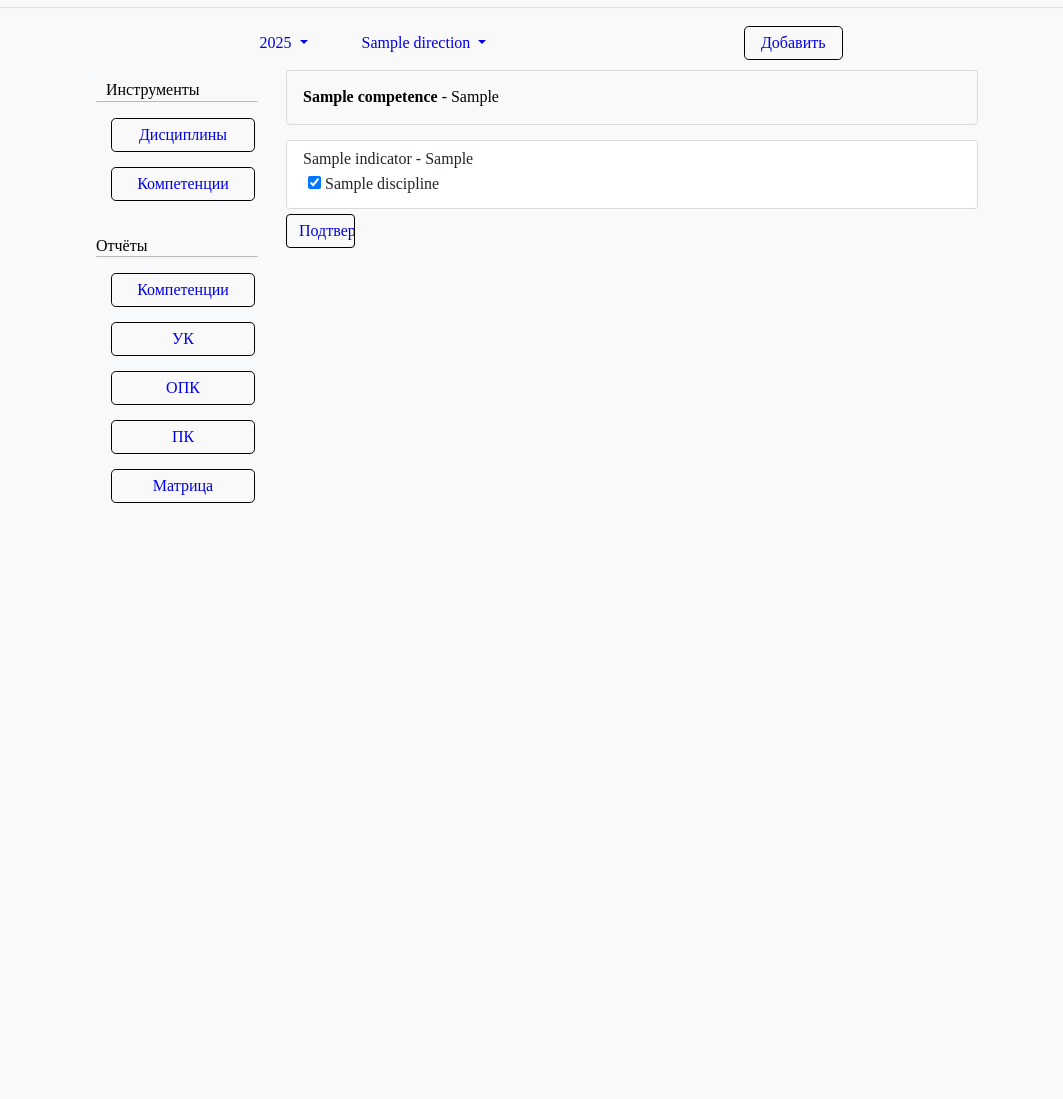
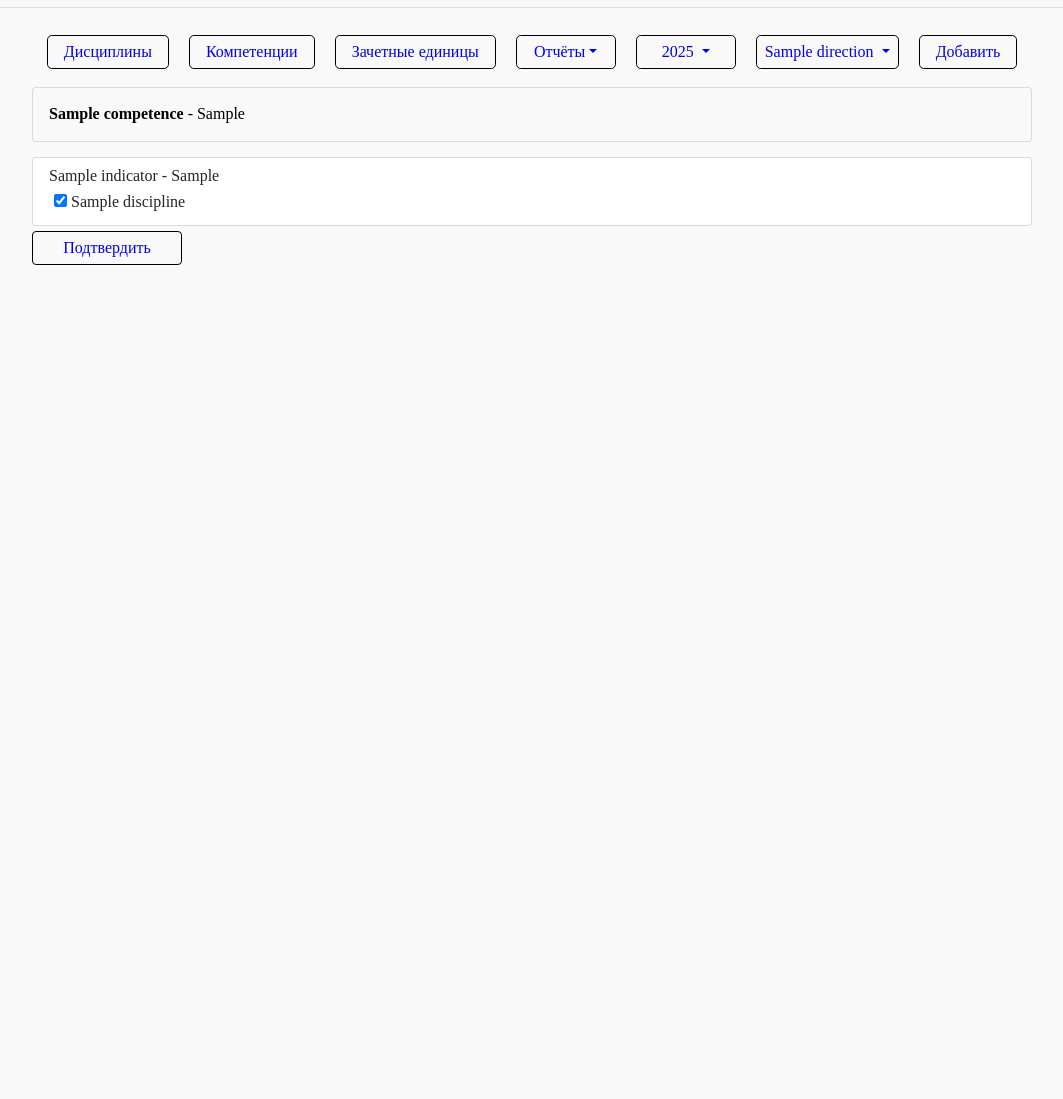
Before and after one commit to TheLokas/the_UKUP_system, a Flask app: page /UKUP/competence/1/indicators in a window 1280 px wide. Shown: the part 313-1412 px from the top of the page, without its empty margins (108-1171 px from the left). Before the commit the page ends 816 px from the top, so only its background shows below. Run offline with Flask 3, Linux system fonts and the light colour scheme; tables that the repository leaves empty hold one stand-in row (values such as "Sample post").

Commit message:
Обновление страниц зачетных единиц и правка сообщений об ошибке

```diff
--- a/app/UKUP/forms.py
+++ b/app/UKUP/forms.py
@@ -1,5 +1,5 @@
 from flask_wtf import FlaskForm
-from wtforms import StringField, BooleanField, IntegerField, SelectField, EmailField, PasswordField, Field, SelectMultipleField, TextAreaField, SubmitField, HiddenField, widgets
+from wtforms import StringField, BooleanField, IntegerField, SelectField, EmailField, PasswordField, Field, SelectMultipleField, TextAreaField, SubmitField, HiddenField, widgets, FieldList, FormField
 from wtforms.validators import input_required, data_required, ValidationError, Length
 
 
@@ -51,3 +51,25 @@ class ConnectForm(FlaskForm):
     connect = BooleanField()
     hidden = HiddenField()
     submit = SubmitField()
+
+class ZEForm(FlaskForm):
+    num = IntegerField()
+    id_discipline= IntegerField()
+    c = IntegerField()
+    submit = SubmitField()
+
+#class zeDiscipline(FlaskForm):
+#    id = IntegerField()
+#    ze = FieldList(FormField(ze), min_entries=8)
+
+#class ZEForm(FlaskForm):
+#    dis = FieldList(FormField(zeDiscipline))
+#    submit = SubmitField()
+#class ze(FlaskForm):
+#    num = IntegerField()
+#    id_discipline= IntegerField()
+#    c = IntegerField()
+
+#class ZEForm(FlaskForm):
+#    ze = FieldList(FormField(ze))
+#    submit = SubmitField()
--- a/app/UKUP/templates/IndicatorsCompetence.html
+++ b/app/UKUP/templates/IndicatorsCompetence.html
@@ -28,7 +28,7 @@
             </ul>
           </div>
 
-    {{ form.submit(value="Подтвердить", class="btn", style="margin-top:5px; width:10%;") }}
+    {{ form.submit(value="Подтвердить", class="btn", style="margin-top:5px; width:15%;") }}
     </form>
  </div>
 
--- a/app/UKUP/templates/IndicatorsDiscipline.html
+++ b/app/UKUP/templates/IndicatorsDiscipline.html
@@ -36,7 +36,7 @@
 
         </div>
     {% endfor %}
-    {{ form.submit(value="Подтвердить", class="btn", style="margin-top:5px; width:10%;") }}
+    {{ form.submit(value="Подтвердить", class="btn", style="margin-top:5px; width:15%;") }}
     </form>
  <script>
 </script>
--- a/app/UKUP/templates/Sidebar.html
+++ b/app/UKUP/templates/Sidebar.html
@@ -1,15 +1,73 @@
 {% extends "Header.html" %}
 {% block content %}
-<div class="row nav"  style="min-width:700px; margin-left: auto;">
+<div class="row nav"  style="min-width:700px; ">
   <nav class="navbar navbar-expand-lg bg-body-tertiary" id="navbar">
   <div class="container-fluid">
-    <div class="navbar-collapse nav-button" id="navbarSupportedContent">
-      <form id="form" method="get">
+    <div class="navbar-collapse" style="justify-content: center;" id="navbarSupportedContent">
+
+      <form class="navbutton" action="/UKUP/discipline" method="get">
+        <input name="year" id="year1" type="hidden" value="{{ current_year }}">
+        <input name="direction" id="direction1" type="hidden" value="{{ current_direction.id }}">
+      <input type="submit" class="btn btn-secondary btn-lg" value="Дисциплины">
+      </form>
+      <form class="navbutton" action="/UKUP/competence" method="get">
+        <input name="year" id="year2" type="hidden" value="{{ current_year }}">
+        <input name="direction" id="direction2" type="hidden" value="{{ current_direction.id }}">
+      <input type="submit" class="btn btn-secondary btn-lg" value="Компетенции">
+      </form>
+      <form class="navbutton" action="/UKUP/ze" method="get">
+        <input name="year" id="year3" type="hidden" value="{{ current_year }}">
+        <input name="direction" id="direction3" type="hidden" value="{{ current_direction.id }}">
+      <input type="submit" class="btn btn-secondary btn-lg" value="Зачетные единицы">
+      </form>
+
+      <div class="navbutton">
+        <ul class="navbar-nav  mb-2 mb-lg-0 justify-content-end">
+          <li class="nav-item dropdown nav-button">
+            <a class="nav-link dropdown-toggle btn btn-secondary btn-lg"  role="button" data-bs-toggle="dropdown" aria-expanded="false">Отчёты</a>
+            <ul class="dropdown-menu year">
+              <li><span style="cursor: pointer">
+                <form action="/UKUP/report/competence/all" method="get">
+                <input name="year" id="year3" type="hidden" value="{{ current_year }}">
+                <input name="direction" id="direction3" type="hidden" value="{{ current_direction.id }}">
+                <input type="submit" class="dropdown-item" value="Компетенции">
+              </form></span></li>
+
+              <li><span style="cursor: pointer"><form action="/UKUP/report/competence/УК" method="get">
+                <input name="year" id="year4" type="hidden" value="{{ current_year }}">
+                <input name="direction" id="direction4" type="hidden" value="{{ current_direction.id }}">
+                <input type="submit" class="dropdown-item" value="УК">
+              </form></span></li>
+
+              <li><span style="cursor: pointer"><form action="/UKUP/report/competence/ОПК" method="get">
+                <input name="year" id="year5" type="hidden" value="{{ current_year }}">
+                <input name="direction" id="direction5" type="hidden" value="{{ current_direction.id }}">
+                <input type="submit" class="dropdown-item" value="ОПК">
+              </form></span></li>
+
+              <li><span style="cursor: pointer"><form action="/UKUP/report/competence/ПК" method="get">
+                <input name="year" id="year6" type="hidden" value="{{ current_year }}">
+                <input name="direction" id="direction6" type="hidden" value="{{ current_direction.id }}">
+                <input type="submit" class="dropdown-item" value="ПК">
+              </form></span></li>
+
+              <li><span style="cursor: pointer"><form action="/UKUP/report/matrix" method="get">
+                <input name="year" id="year7" type="hidden" value="{{ current_year }}">
+                <input name="direction" id="direction7" type="hidden" value="{{ current_direction.id }}">
+                <input type="submit" class="dropdown-item" value="Матрица">
+              </form></span></li>
+
+            </ul>
+          </li>
+        </ul>
+      </div>
+
+      <form class="navbutton" id="form" method="get">
         <input name="year" id="year" type="hidden" value="{{ current_year }}">
         <input name="direction" id="direction" type="hidden" value="{{ current_direction.id }}">
       <ul class="navbar-nav  mb-2 mb-lg-0 justify-content-end">
         <li class="nav-item dropdown nav-button">
-          <a class="nav-link dropdown-toggle"  role="button" data-bs-toggle="dropdown" aria-expanded="false">
+          <a class="nav-link dropdown-toggle btn btn-secondary btn-lg"  role="button" data-bs-toggle="dropdown" aria-expanded="false">
             {{ current_year }}
           </a>
           <ul class="dropdown-menu year">
@@ -21,7 +79,7 @@
          <li class="nav-item" style="width:20px;">
         </li>
         <li class="nav-item dropdown nav-button">
-          <a class="nav-link dropdown-toggle" href="#" role="button" data-bs-toggle="dropdown" aria-expanded="false">
+          <a class="nav-link dropdown-toggle btn btn-secondary btn-lg" href="#" role="button" data-bs-toggle="dropdown" aria-expanded="false">
             {{ current_direction.name }}
           </a>
           <ul class="dropdown-menu direction">
@@ -33,7 +91,7 @@
         </li>
       </ul>
         </form>
-       <form id="form2" method="get" action="/UKUP/{{ type }}/add">
+       <form class="navbutton" id="form2" method="get" action="/UKUP/{{ type }}/add">
         <input name="year" id="year0" type="hidden" value="{{ current_year }}">
         <input name="direction" id="direction0" type="hidden" value="{{ current_direction.id }}">
          <input type="submit" class="btn btn-secondary btn-lg" value="Добавить">
@@ -67,49 +125,6 @@ listDirections.forEach((item, index) => {
 </div>
 <div class="row" style="display:flex; justify-content: center;">
   <!-- margin-right:5px; -->
-    <div class="col-2 sidebar" style="  min-width:200px;" id="sidebar">
-      <div style="margin-top:0px; margin-left:10px; width:80%">Инструменты</div>
-      <hr class="dropdown-divider" style="margin: 0 0 .5rem; width:90%">
-      <div class="side-button"><form action="/UKUP/discipline" method="get">
-        <input name="year" id="year1" type="hidden" value="{{ current_year }}">
-        <input name="direction" id="direction1" type="hidden" value="{{ current_direction.id }}">
-      <input type="submit" class="btn btn-secondary btn-lg" value="Дисциплины">
-      </form></div>
-      <div class="side-button"><form action="/UKUP/competence" method="get">
-        <input name="year" id="year2" type="hidden" value="{{ current_year }}">
-        <input name="direction" id="direction2" type="hidden" value="{{ current_direction.id }}">
-      <input type="submit" class="btn btn-secondary btn-lg" value="Компетенции">
-      </form></div>
-      <div style="margin-top:35px;width:80%">Отчёты</div>
-      <hr class="dropdown-divider" style="margin: 0 0 .5rem; width:90%">
 
-      <div class="side-button"><form action="/UKUP/report/competence/all" method="get">
-        <input name="year" id="year3" type="hidden" value="{{ current_year }}">
-        <input name="direction" id="direction3" type="hidden" value="{{ current_direction.id }}">
-        <input type="submit" class="btn btn-secondary btn-lg" value="Компетенции">
-      </form></div>
-
-      <div class="side-button"><form action="/UKUP/report/competence/УК" method="get">
-        <input name="year" id="year4" type="hidden" value="{{ current_year }}">
-        <input name="direction" id="direction4" type="hidden" value="{{ current_direction.id }}">
-        <input type="submit" class="btn btn-secondary btn-lg" value="УК">
-      </form></div>
-
-      <div class="side-button"><form action="/UKUP/report/competence/ОПК" method="get">
-        <input name="year" id="year5" type="hidden" value="{{ current_year }}">
-        <input name="direction" id="direction5" type="hidden" value="{{ current_direction.id }}">
-        <input type="submit" class="btn btn-secondary btn-lg" value="ОПК">
-      </form></div>
-      <div class="side-button"><form action="/UKUP/report/competence/ПК" method="get">
-        <input name="year" id="year6" type="hidden" value="{{ current_year }}">
-        <input name="direction" id="direction6" type="hidden" value="{{ current_direction.id }}">
-        <input type="submit" class="btn btn-secondary btn-lg" value="ПК">
-      </form></div>
-            <div class="side-button"><form action="/UKUP/report/matrix" method="get">
-        <input name="year" id="year7" type="hidden" value="{{ current_year }}">
-        <input name="direction" id="direction7" type="hidden" value="{{ current_direction.id }}">
-        <input type="submit" class="btn btn-secondary btn-lg" value="Матрица">
-      </form></div>
-    </div>
 
 {% endblock %}
--- a/app/static/style.css
+++ b/app/static/style.css
@@ -18,7 +18,8 @@ body {
 
 .add {
     width:50%;
-    margin-left: 10%;
+    margin-left: auto;
+    margin-right: auto;
 }
 
 
@@ -26,6 +27,11 @@ body {
     margin: 0px;
     margin-top: 15px;
     max-width: 1000px;
+}
+
+.navbutton{
+    margin: 10px;
+    height: 34px;
 }
 
 .side-button a {
@@ -57,9 +63,10 @@ body {
 .content{
     height:1000px;
     padding:0px;
-    max-width: calc(100% - 500px);
-    /*max-width: 1000px;*/
+    /*max-width: calc(100% - 500px);*/
+    max-width: 1000px;
     min-width: 300px;
+
 }
 
 .btn {
@@ -189,3 +196,25 @@ th:nth-child(5), td:nth-child(5) {
 .image-button {
    width: 30px;
 }
+
+.tdIn {
+    padding: 0px;
+     position: relative;
+}
+
+.tdIn > input {
+    width: 100%;
+    height:100%;
+    background: transparent;
+    border: transparent;
+    position:absolute;
+    left: 0;
+    top: 0;
+    text-align:center;
+}
+
+input::-webkit-outer-spin-button,
+input::-webkit-inner-spin-button {
+    -webkit-appearance: none;
+    margin: 0;
+}
```
Also changed, not shown: app/UKUP/UKUP.py (+42 -2 lines), app/UKUP/moduleDB.py (+51 -2 lines), app/UKUP/templates/CompetenceDisciplines.html (+20 -3 lines), app/UKUP/templates/connectCompetences.html (+22 -6 lines), app/UKUP/templates/ze.html (added, +86 -0 lines), app/models.py (+17 -0 lines).
